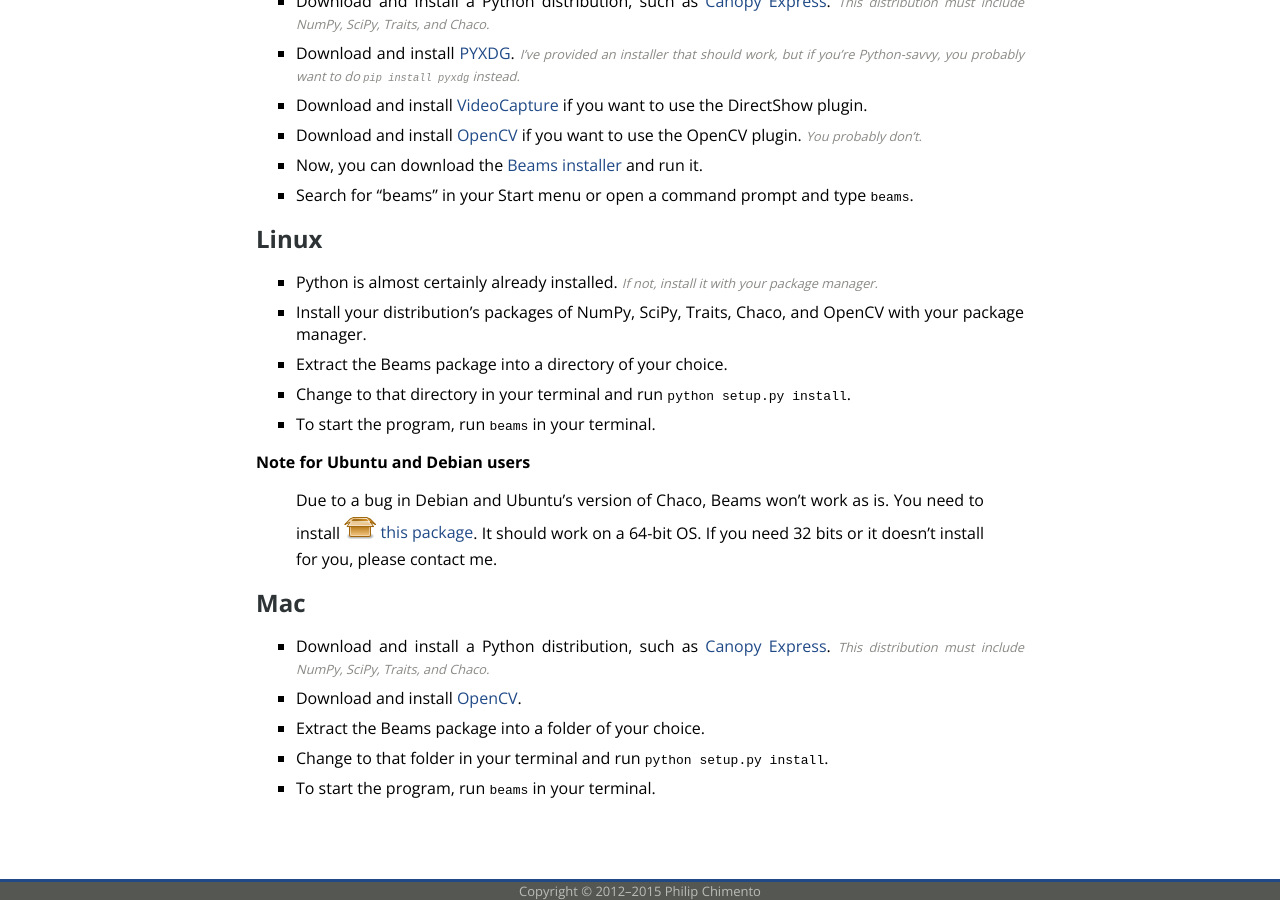
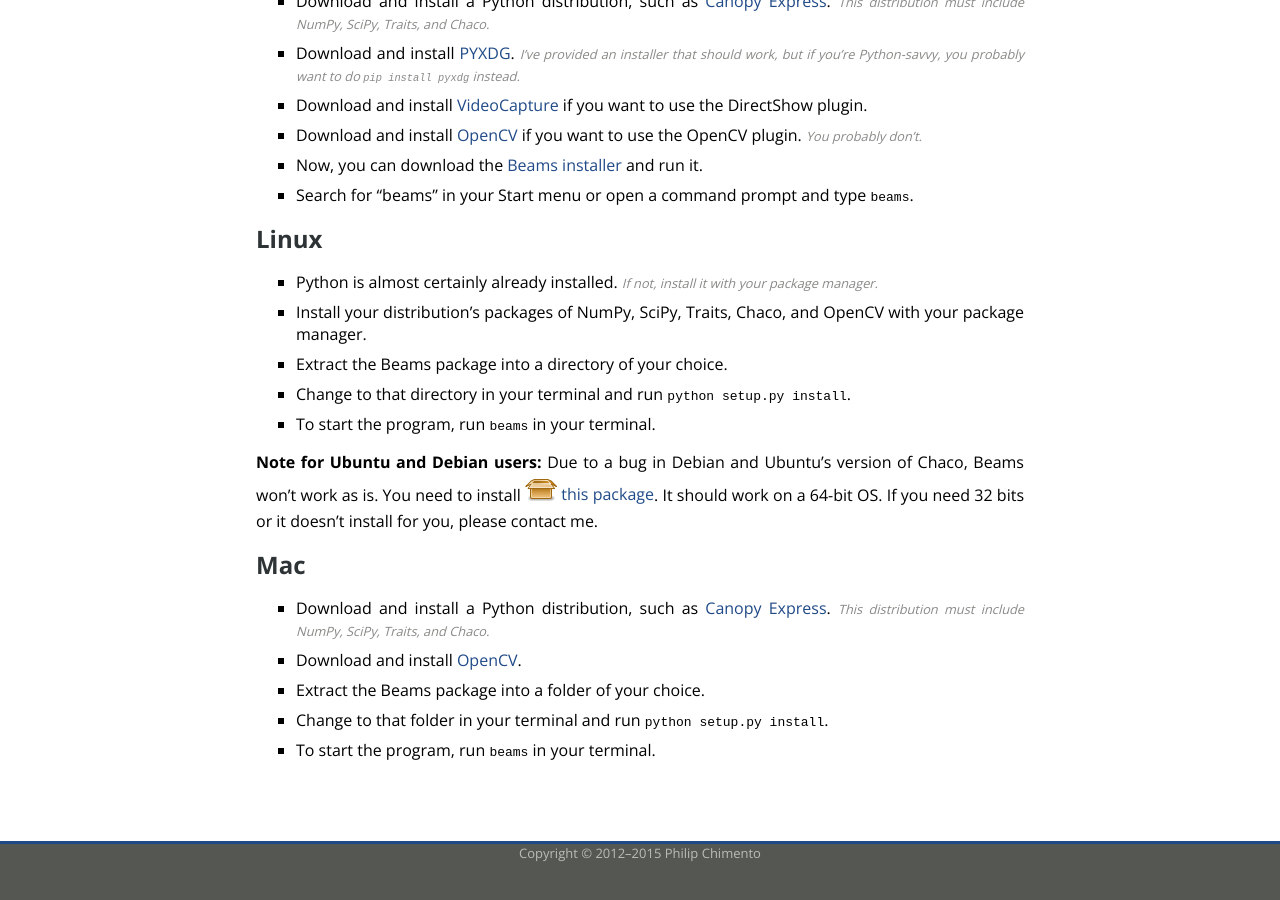
Before and after one commit to ptomato/ptomato.github.com, a Jekyll site: the page built from opensource/beams/beams-download.md, in a window 1280 px wide and 900 px high, scrolled down 1270 px. Built offline with Jekyll 4.4.1, drawn with Linux system fonts in a browser that asks for light colours; after the commit the page ends 2132 px from its top, so only the background shows below that.

Commit message:
Fix formatting

```diff
--- a/opensource/beams/beams-download.md
+++ b/opensource/beams/beams-download.md
@@ -61,11 +61,11 @@
 * Change to that directory in your terminal and run <code>python setup.py install</code>.
 * To start the program, run <code>beams</code> in your terminal.
 
-**Note for Ubuntu and Debian users**
-> Due to a bug in Debian and Ubuntu's version of Chaco, Beams won't work as is.
-> You need to install <a class="source-download" href="/downloads/python-enable_4.3.0-2.1_amd64.deb">this package</a>.
-> It should work on a 64-bit OS.
-> If you need 32 bits or it doesn't install for you, please contact me.
+**Note for Ubuntu and Debian users:**
+Due to a bug in Debian and Ubuntu's version of Chaco, Beams won't work as is.
+You need to install <a class="source-download" href="/downloads/python-enable_4.3.0-2.1_amd64.deb">this package</a>.
+It should work on a 64-bit OS.
+If you need 32 bits or it doesn't install for you, please contact me.
 
 ## Mac ##
 
```
